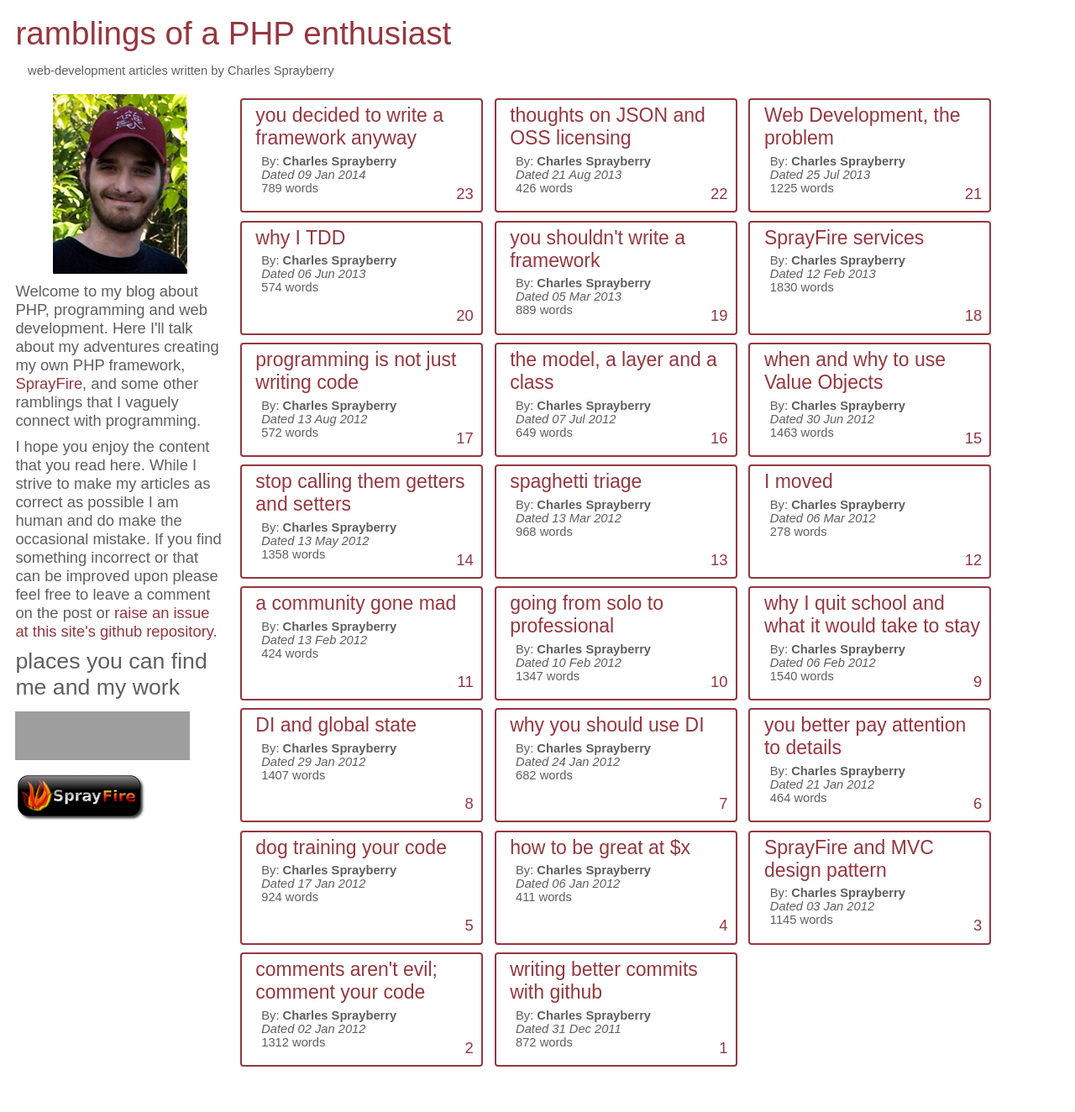
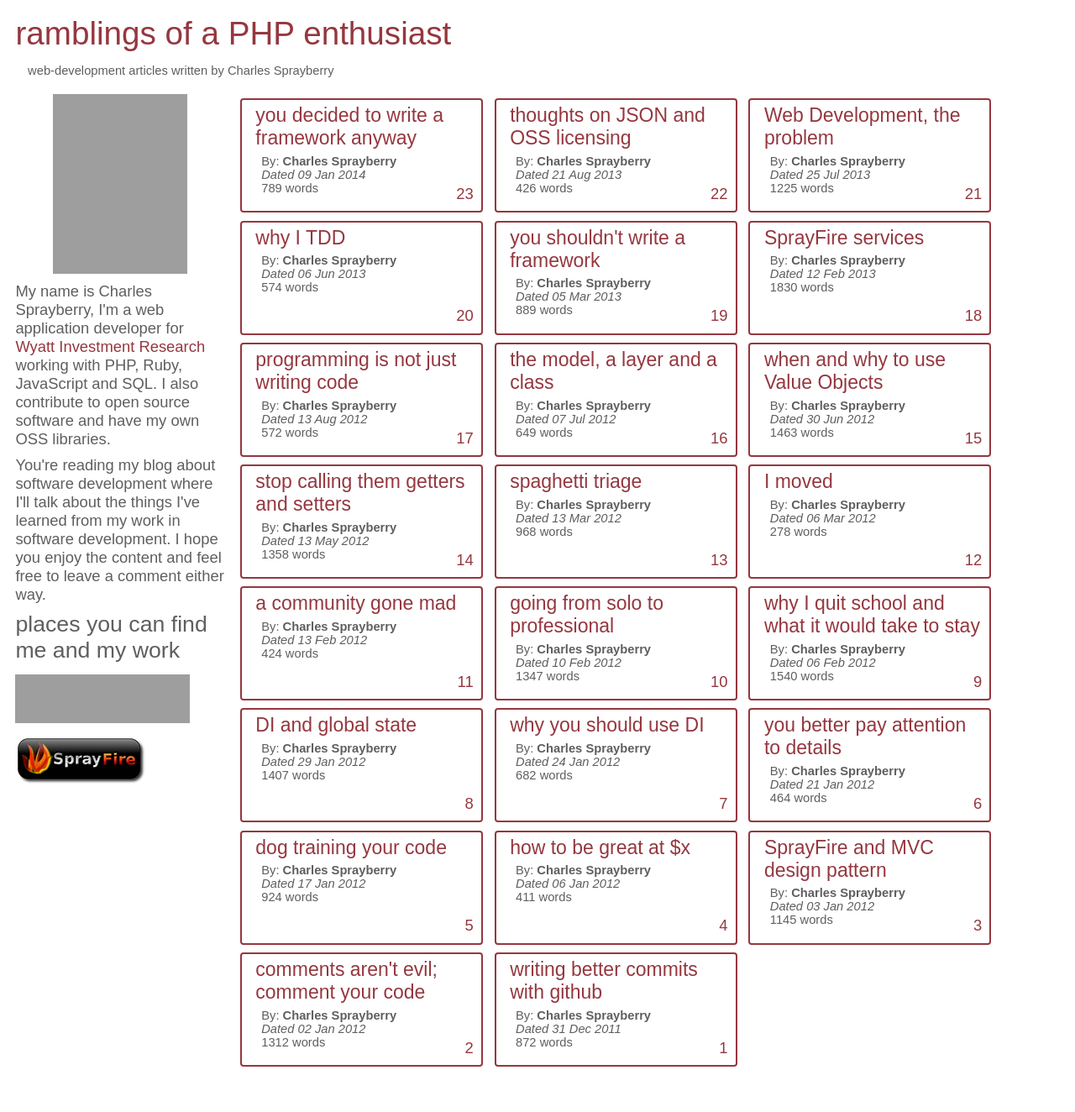
Before and after one commit to cspray/archived-blog, a Jekyll site: the page built from index.html, in a window 1280 px wide. Shown: the whole page at 84% size. Built offline with Jekyll 4.4.1, drawn with Linux system fonts in a browser that asks for light colours; grey boxes are pictures that could not be loaded.

Commit message:
Update index.html

```diff
--- a/index.html
+++ b/index.html
@@ -1,11 +1,11 @@
 ---
 layout: default
 title: home
-description: A PHP 5.3 development blog, talking about OOP, design patterns and SprayFire, a PHP 5.3 framework.
+description: A PHP and web development blog, talking about OOP, design patterns, software architecture and the programming industry
 
 disqus_enabled: false
 ---
 
-<img src="/img/author.jpg" id="author-portrait" alt="Charles Sprayberry, the author" width="160" height="214" />
-<p>Welcome to my blog about PHP, programming and web development.  Here I'll talk about my adventures creating my own PHP framework, <a href="http://www.github.com/cspray/SprayFire">SprayFire</a>, and some other ramblings that I vaguely connect with programming.</p>
-<p>I hope you enjoy the content that you read here.  While I strive to make my articles as correct as possible I am human and do make the occasional mistake.  If you find something incorrect or that can be improved upon please feel free to leave a comment on the post or <a href="http://github.com/cspray/cspray.github.com/issues">raise an issue at this site's github repository</a>.</p>
+<img src="http://www.gravatar.com/avatar/0fd2816e78f6a04d5f8ce0aba1cb42e6.png" id="author-portrait" alt="Charles Sprayberry, the author" width="160" height="214" />
+<p>My name is Charles Sprayberry, I'm a web application developer for <a href="http://www.wwyattresearch.com">Wyatt Investment Research</a> working with PHP, Ruby, JavaScript and SQL. I also contribute to open source software and have my own OSS libraries.</p>
+<p>You're reading my blog about software development where I'll talk about the things I've learned from my work in software development. I hope you enjoy the content and feel free to leave a comment either way.</p>
```
